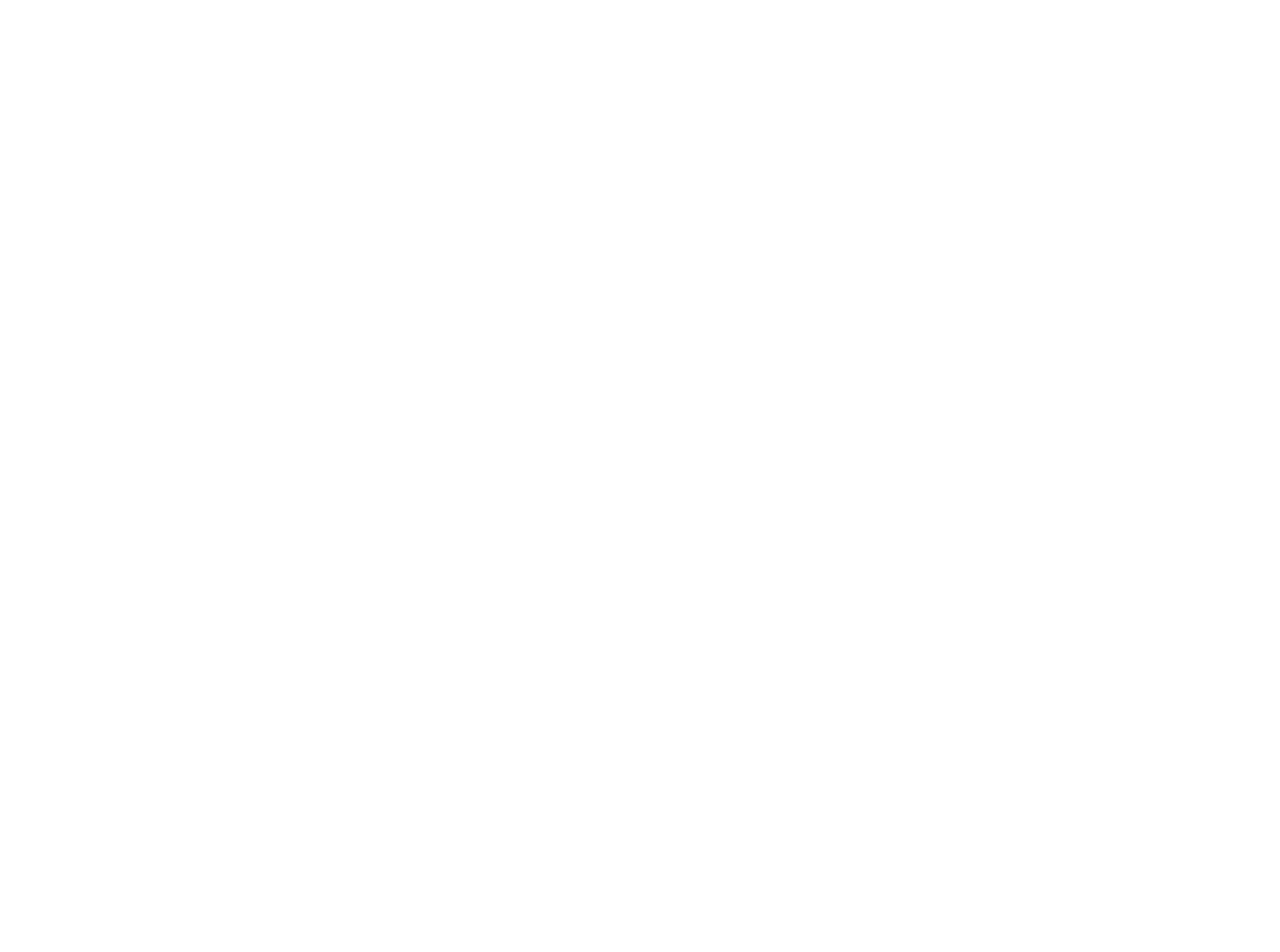
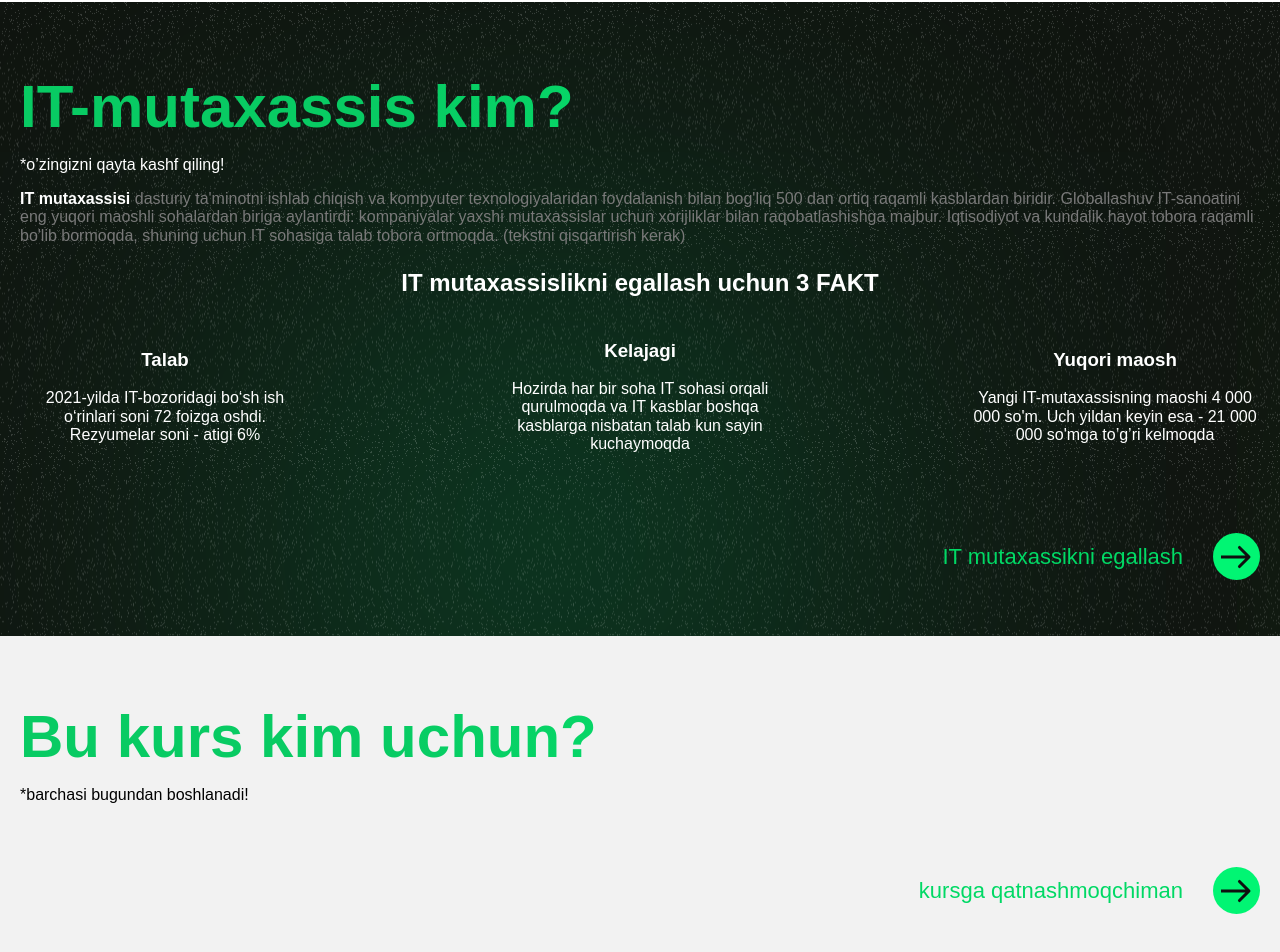
Before and after one commit to sherzoDev/matrix, a React (Create React App) app: page / in a window 1280 px wide. Shown: the part 1373-2325 px from the top of the page. Before the commit the page ends 1375 px from the top, so only its background shows below. Built offline with nearby package versions, Linux system fonts and the light colour scheme.

Commit message:
Add Shakh

```diff
--- a/public/main.css
+++ b/public/main.css
@@ -57,3 +57,8 @@
  * 1. Correct the line height in all browsers.
  * 2. Prevent adjustments of font size after orientation changes in iOS.
  */
+
+body {
+  margin: 0;
+  padding: 0;
+}
--- a/src/App.js
+++ b/src/App.js
@@ -1,12 +1,16 @@
 import Header from "./components/Header/Header";
 import CourseAbout from "./components/CourseAbout/CourseAbout";
 import "./index.css";
+import WhoDevelopers from "./components/WhoDevelopers/WhoDevelopers";
+import CourseInfo from "./components/CourseInfo/CourseInfo";
 
 function App() {
   return (
     <div className="app">
       <Header />
       <CourseAbout />
+      <WhoDevelopers />
+      <CourseInfo />
     </div>
   );
 }
--- a/src/components/CourseAbout/CourseAbout.scss
+++ b/src/components/CourseAbout/CourseAbout.scss
@@ -30,3 +30,55 @@
   line-height: 30px;
   color: #000000;
 }
+
+@media only screen and (max-width: 700px) {
+  .course-about-title {
+    font-weight: 700;
+    font-size: 38px;
+    line-height: 46px;
+    background: linear-gradient(91.44deg, #00B654 0.54%, #007A38 99.51%);
+    -webkit-background-clip: text;
+    -webkit-text-fill-color: transparent;
+    background-clip: text;
+  }
+
+  .course-about-wrapper {
+    h3 {
+      font-weight: 400;
+      font-size: 14px;
+      line-height: 17px;
+      color: #000000;
+    }
+
+    .course-about-text {
+      font-size: 16px;
+      line-height: 28px;
+    }
+  }
+}
+
+@media only screen and (min-width: 700px) and (max-width: 1024px) {
+  .course-about-title {
+    font-weight: 700;
+    font-size: 55px;
+    line-height: 46px;
+    background: linear-gradient(91.44deg, #00B654 0.54%, #007A38 99.51%);
+    -webkit-background-clip: text;
+    -webkit-text-fill-color: transparent;
+    background-clip: text;
+  }
+
+  .course-about-wrapper {
+    h3 {
+      font-weight: 400;
+      font-size: 16px;
+      line-height: 17px;
+      color: #000000;
+    }
+
+    .course-about-text {
+      font-size: 16px;
+      line-height: 28px;
+    }
+  }
+}
--- /dev/null
+++ b/src/components/CourseInfo/CourseInfo.jsx
@@ -0,0 +1,24 @@
+import React from "react";
+import "./CourseInfo.scss";
+import heroRight from "../../assets/images/hero__arrow.svg";
+
+const CourseInfo = () => {
+  return (
+    <>
+      <section className="course-info">
+        <div className="container">
+          <div className="course-info-wrapper">
+            <h2 className="whodevelopers-title">Bu kurs kim uchun?</h2>
+            <span>*barchasi bugundan boshlanadi!</span>
+            <div className="whodevelopers-btn">
+              <a href="/">kursga qatnashmoqchiman</a>
+              <img src={heroRight} alt=". . . . " />
+            </div>
+          </div>
+        </div>
+      </section>
+    </>
+  );
+};
+
+export default CourseInfo;
--- /dev/null
+++ b/src/components/CourseInfo/CourseInfo.scss
@@ -0,0 +1,5 @@
+.course-info {
+  background-color: #F2F2F2;
+  padding-top: 52px;
+  padding-bottom: 85px;
+}
--- a/src/components/Header/Header.jsx
+++ b/src/components/Header/Header.jsx
@@ -1,9 +1,16 @@
-import React from "react";
+import React, { useState } from "react";
 import "./Header.scss";
 import Logo from "../../assets/images/site-logo.svg";
 import heroRight from "../../assets/images/hero__arrow.svg";
+import heroBtn from "../../assets/images/menu.svg";
+import heroCloseBtn from "../../assets/images/close-btn.svg";
 
 const Header = () => {
+  const [burgerState, setBurgerState] = useState(false);
+  const onclickBtn = () => {
+    setBurgerState(!burgerState);
+  };
+
   return (
     <div className="bg">
       <header className="header">
@@ -12,7 +19,7 @@
             <a href="/" className="header__logo">
               <img src={Logo} alt="logo" />
             </a>
-            <ul className="nav__list">
+            <ul className={`nav__list ${burgerState ? "on" : ""}`}>
               <li className="nav__item">
                 <a href="/" className="nav__link">
                   kurs haqida
@@ -34,6 +41,18 @@
                 </a>
               </li>
             </ul>
+            <button onClick={onclickBtn} className="menu-btn" type="button">
+              {burgerState ? (
+                <img
+                  src={heroCloseBtn}
+                  alt="............"
+                  width="24"
+                  height="24"
+                />
+              ) : (
+                <img src={heroBtn} alt="............" width="24" height="24" />
+              )}
+            </button>
           </nav>
         </div>
       </header>
@@ -58,8 +77,10 @@
                 kursga yozilish
               </a>
               <div className="hero__btns-group">
-                <a className="hero__btns-about" href="/">batafsil</a>
-                <img src={heroRight} alt="" />
+                <a className="hero__btns-about" href="/">
+                  batafsil
+                </a>
+                <img src={heroRight} alt="..........................." />
               </div>
             </div>
           </div>
--- a/src/components/Header/Header.scss
+++ b/src/components/Header/Header.scss
@@ -40,6 +40,56 @@
 
   &:hover {
     color: #01f573;
+  }
+}
+
+@media only screen and (min-width: 0px) and (max-width: 700px) {
+
+  .header {
+    position: relative;
+  }
+
+  .nav {
+    display: flex;
+    justify-content: space-between;
+  }
+
+  .nav__list {
+    max-width: 250px;
+    width: 100%;
+    text-align: center;
+    position: absolute;
+    right: -30px;
+    top: 50px;
+    background-color: #00ff77fb;
+  }
+
+
+  .nav__item {
+    margin-left: 0;
+    padding-top: 40px;
+  }
+
+  .nav__item:last-child {
+    padding-bottom: 40px;
+  }
+
+  .nav__link {
+    text-align: center;
+    color: #000000;
+  }
+
+  .menu-btn {
+    background-color: transparent;
+    border: none;
+  }
+
+  .nav__list {
+    display: none;
+
+    &.on {
+      display: block;
+    }
   }
 }
 
@@ -118,3 +168,121 @@
   display: flex;
   align-items: center;
 }
+
+@media only screen and (min-width: 0px) and (max-width: 700px) {
+  .hero__title {
+    font-weight: 700;
+    font-size: 32px;
+    line-height: 39px;
+    background: linear-gradient(90.67deg, #08CB63 29.84%, #00FF76 107.54%);
+    background-clip: text;
+  }
+
+  .hero__desc {
+    font-weight: 400;
+    font-size: 16px;
+    line-height: 28px;
+  }
+
+  .hero__badge {
+    width: 255px;
+    height: 73px;
+    background: rgba(255, 255, 255, 0.15);
+    border-radius: 29.5px;
+  }
+
+  .hero__badge-desc {
+    font-weight: 400;
+    font-size: 16px;
+    line-height: 26px;
+  }
+
+  .hero__btns {
+    display: flex;
+    align-items: start;
+    flex-direction: column;
+
+  }
+
+  .hero__btn {
+    font-size: 18px;
+    width: 176px;
+    height: 51px;
+    background: #01F573;
+    border-radius: 28px;
+    margin-top: 30px;
+    margin-bottom: 30px;
+  }
+
+  .hero__btns-about {
+    font-weight: 500;
+    font-size: 22px;
+    line-height: 27px;
+    margin: 0;
+    margin-right: 13px;
+  }
+}
+
+@media only screen and (min-width: 700px) and (max-width: 1024px) {
+  .header {
+      position: relative;
+    }
+
+    .nav {
+      display: flex;
+      justify-content: space-between;
+    }
+
+    .nav__list {
+      max-width: 250px;
+      width: 100%;
+      text-align: center;
+      position: absolute;
+      right: -30px;
+      top: 50px;
+      background-color: #00ff77fb;
+    }
+
+
+    .nav__item {
+      margin-left: 0;
+      padding-top: 40px;
+    }
+
+    .nav__item:last-child {
+      padding-bottom: 40px;
+    }
+
+    .nav__link {
+      text-align: center;
+      color: #000000;
+    }
+
+    .menu-btn {
+      background-color: transparent;
+      border: none;
+    }
+
+    .nav__list {
+      display: none;
+
+      &.on {
+        display: block;
+      }
+    }
+
+    .hero__title {
+      font-size: 55px;
+    }
+
+    .hero__desc {
+      font-size: 18px;
+    }
+}
+
+
+@media only screen and (min-width: 1024px) {
+  .menu-btn {
+    display: none;
+  }
+}
--- /dev/null
+++ b/src/components/WhoDevelopers/WhoDevelopers.jsx
@@ -0,0 +1,60 @@
+import React from "react";
+import heroRight from "../../assets/images/hero__arrow.svg";
+import "./WhoDevelopers.scss";
+
+const WhoDevelopers = () => {
+  return (
+    <>
+      <section className="whodevelopers">
+        <div className="container">
+          <div className="whodevelopers-wrapper">
+            <h2 className="whodevelopers-title">IT-mutaxassis kim?</h2>
+            <span>*o’zingizni qayta kashf qiling!</span>
+            <p className="whodevelopers-text">
+              <strong className="who-developers-desc">IT mutaxassisi</strong>{" "}
+              dasturiy ta'minotni ishlab chiqish va kompyuter texnologiyalaridan
+              foydalanish bilan bog'liq 500 dan ortiq raqamli kasblardan
+              biridir. Globallashuv IT-sanoatini eng yuqori maoshli sohalardan
+              biriga aylantirdi: kompaniyalar yaxshi mutaxassislar uchun
+              xorijliklar bilan raqobatlashishga majbur. Iqtisodiyot va kundalik
+              hayot tobora raqamli bo'lib bormoqda, shuning uchun IT sohasiga
+              talab tobora ortmoqda. (tekstni qisqartirish kerak)
+            </p>
+            <h2 className="developer">
+              IT mutaxassislikni egallash uchun 3 FAKT
+            </h2>
+            <ul className="whodeveloper-list">
+              <li className="whodevelopers-item">
+                <h3 className="whodevelopers-list-title">Talab</h3>
+                <p classname="whodevelopers-list-text">
+                  2021-yilda IT-bozoridagi bo‘sh ish o‘rinlari soni 72 foizga
+                  oshdi. Rezyumelar soni - atigi 6%
+                </p>
+              </li>
+              <li className="whodevelopers-item">
+                <h3 className="whodevelopers-list-title">Kelajagi</h3>
+                <p className="whodevelopers-list-text">
+                  Hozirda har bir soha IT sohasi orqali qurulmoqda va IT kasblar
+                  boshqa kasblarga nisbatan talab kun sayin kuchaymoqda
+                </p>
+              </li>
+              <li className="whodevelopers-item">
+                <h3 className="whodevelopers-list-title">Yuqori maosh</h3>
+                <p className="whodevelopers-list-text">
+                  Yangi IT-mutaxassisning maoshi 4 000 000 so'm. Uch yildan
+                  keyin esa - 21 000 000 so'mga to’g’ri kelmoqda
+                </p>
+              </li>
+            </ul>
+              <div className="whodevelopers-btn">
+                <a href="/">IT mutaxassikni egallash</a>
+                <img src={heroRight} alt=". . . . " />
+              </div>
+          </div>
+        </div>
+      </section>
+    </>
+  );
+};
+
+export default WhoDevelopers;
--- /dev/null
+++ b/src/components/WhoDevelopers/WhoDevelopers.scss
@@ -0,0 +1,92 @@
+.whodevelopers {
+  background-image: url("../../assets/images/backrgound.svg");
+  background-color: #101510;
+  padding: 56px 0;
+  color: #fff;
+}
+
+.whodevelopers-title {
+  font-weight: 700;
+  font-size: 38px;
+  line-height: 50px;
+  color: #08CB63;
+  margin: 0;
+  padding: 0;
+}
+
+.whodevelopers-text {
+  color: #797979;
+}
+
+.who-developers-desc {
+  color: #fff;
+}
+
+.developer {
+  font-weight: 700;
+  font-size: 24px;
+  line-height: 36px;
+  color: #FFFFFF;
+}
+
+.whodevelopers-btn {
+  display: flex;
+  align-items: center;
+  justify-content: end;
+  margin-top: 63px;
+
+  a {
+    font-weight: 500;
+    font-size: 22px;
+    line-height: 27px;
+    color: #00D965;
+    margin-right: 30px;
+  }
+}
+
+@media only screen and (min-width: 700px) {
+  .whodevelopers-title {
+    font-weight: 700;
+    font-size: 60px;
+    line-height: 98px;
+    background: linear-gradient(90.67deg, #08CB63 29.84%, #00FF76 107.54%);
+    -webkit-background-clip: text;
+    -webkit-text-fill-color: transparent;
+    background-clip: text;
+    text-fill-color: transparent;
+  }
+}
+
+@media only screen and (min-width: 900px) {
+  .whodevelopers-title {
+    font-weight: 700;
+    font-size: 60px;
+    line-height: 98px;
+    background: linear-gradient(90.67deg, #08CB63 29.84%, #00FF76 107.54%);
+    -webkit-background-clip: text;
+    -webkit-text-fill-color: transparent;
+    background-clip: text;
+    text-fill-color: transparent;
+  }
+
+  .developer {
+    text-align: center;
+  }
+
+  .whodevelopers-text {
+    max-width: 1243px;
+    width: 100%;
+  }
+
+  .whodevelopers-item {
+    max-width: 290px;
+    width: 100%;
+    text-align: center;
+  }
+
+  .whodeveloper-list {
+    display: flex;
+    justify-content: space-between;
+    align-items: center;
+  }
+}
```
Also changed, not shown: src/router.js (deleted).
